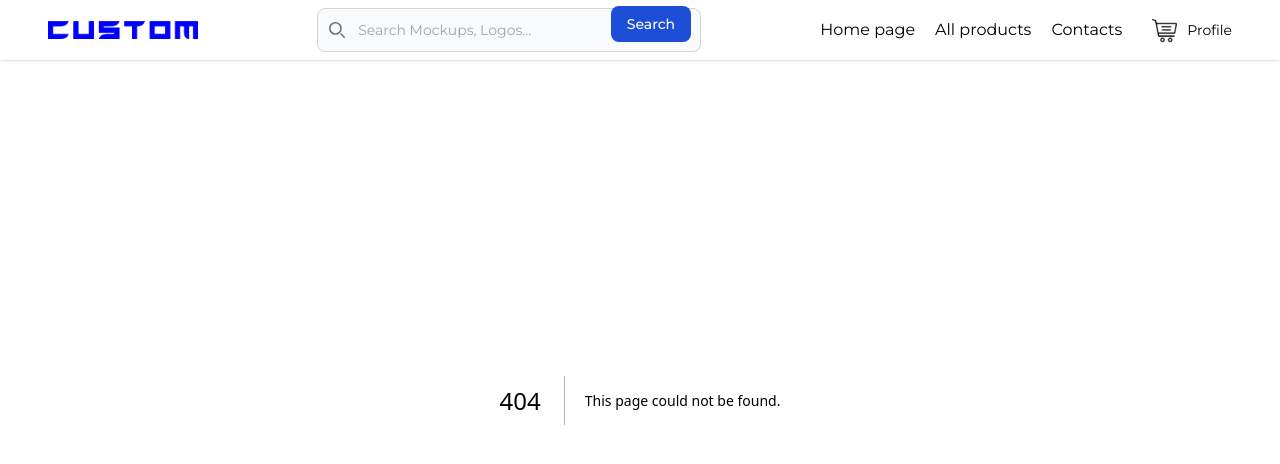
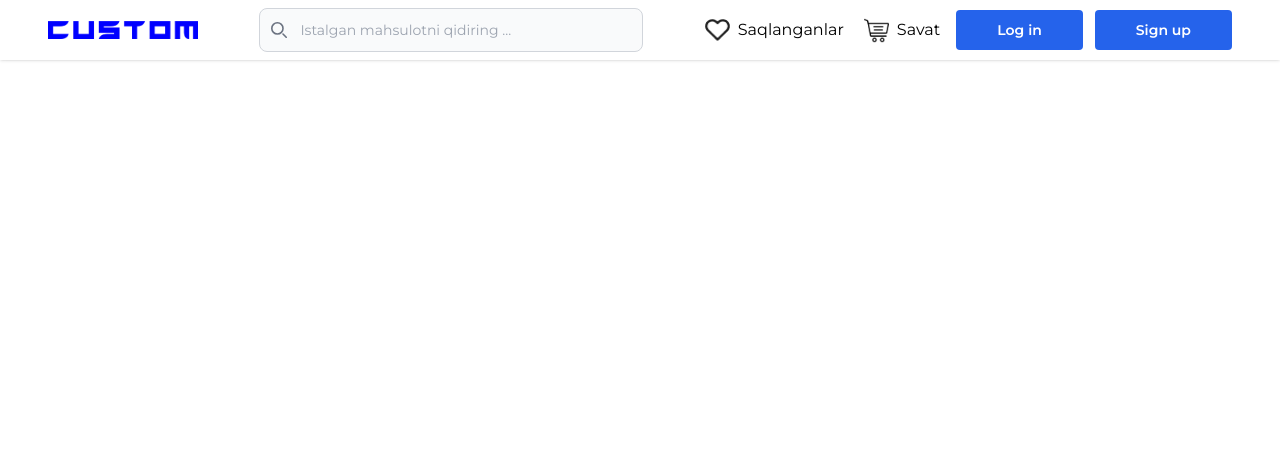
Before and after one commit to rasuloff96/custom.com, a Next.js app: page /wishes in a window 1280 px wide. Before the commit this address had no page. Shown: the top 464 px of the page. Built offline with nearby package versions, Linux system fonts and the light colour scheme.

Commit message:
navigation updated

```diff
--- a/package.json
+++ b/package.json
@@ -12,11 +12,14 @@
     "@headlessui/react": "^1.7.17",
     "@heroicons/react": "^2.0.18",
     "@mui/material": "^5.15.0",
+    "flowbite": "^2.2.1",
+    "flowbite-react": "^0.7.2",
     "next": "14.0.3",
     "react": "^18",
     "react-dom": "^18",
     "react-stars": "^2.2.5",
-    "react-toastify": "^9.1.3"
+    "react-toastify": "^9.1.3",
+    "tw-elements-react": "^1.0.0-alpha2"
   },
   "devDependencies": {
     "@types/node": "^20",
--- /dev/null
+++ b/src/app/wishes/page.tsx
@@ -0,0 +1,8 @@
+
+const WishesPage = () => {
+  return (
+    <div>WishesPage</div>
+  )
+}
+
+export default WishesPage
--- a/src/components/navbar.tsx
+++ b/src/components/navbar.tsx
@@ -1,9 +1,19 @@
+"use client"
+
 import Image from "next/image";
 import Link from "next/link";
+import {
+  TEDropdown,
+  TEDropdownToggle,
+  TEDropdownMenu,
+  TEDropdownItem,
+  TERipple,
+} from "tw-elements-react";
+
 
 const Navbar = () => {
 
-  // test change
+
   return (
     <header className=" flex items-center px-4 md:px-12 py-2 justify-between fixed top-0 w-full z-50 shadow bg-white ">
       <Link href={"/"}>
@@ -16,6 +26,46 @@ const Navbar = () => {
       </Link>
 
 
+      {/* <TEDropdown className="flex justify-center">
+        <TERipple rippleColor="light">
+          <TEDropdownToggle className="flex items-center whitespace-nowrap rounded bg-sky-200 px-5 pb-3 pt-3 text-sm font-medium  uppercase leading-normal text-sky-800 transition duration-150 ease-in-out hover:bg-primary-600 hover:shadow-[0_8px_9px_-4px_rgba(59,113,202,0.3),0_4px_18px_0_rgba(59,113,202,0.2)] focus:bg-primary-600 focus:shadow-[0_8px_9px_-4px_rgba(59,113,202,0.3),0_4px_18px_0_rgba(59,113,202,0.2)] focus:outline-none focus:ring-0 active:bg-primary-700 active:shadow-[0_8px_9px_-4px_rgba(59,113,202,0.3),0_4px_18px_0_rgba(59,113,202,0.2)] motion-reduce:transition-none dark:shadow-[0_4px_9px_-4px_rgba(59,113,202,0.5)] dark:hover:shadow-[0_8px_9px_-4px_rgba(59,113,202,0.2),0_4px_18px_0_rgba(59,113,202,0.1)] dark:focus:shadow-[0_8px_9px_-4px_rgba(59,113,202,0.2),0_4px_18px_0_rgba(59,113,202,0.1)] dark:active:shadow-[0_8px_9px_-4px_rgba(59,113,202,0.2),0_4px_18px_0_rgba(59,113,202,0.1)]">
+            Katalog
+            <span className="ml-2 [&>svg]:w-5 w-2">
+              <svg
+                xmlns="http://www.w3.org/2000/svg"
+                viewBox="0 0 20 20"
+                fill="currentColor"
+              >
+                <path
+                  fillRule="evenodd"
+                  d="M5.23 7.21a.75.75 0 011.06.02L10 11.168l3.71-3.938a.75.75 0 111.08 1.04l-4.25 4.5a.75.75 0 01-1.08 0l-4.25-4.5a.75.75 0 01.02-1.06z"
+                  clipRule="evenodd"
+                />
+              </svg>
+            </span>
+          </TEDropdownToggle>
+        </TERipple>
+
+        <TEDropdownMenu className="mt-3">
+          <TEDropdownItem>
+            <a href="#" className="block w-full min-w-[160px] cursor-pointer whitespace-nowrap bg-transparent px-4 py-2 text-sm text-left font-normal pointer-events-auto text-neutral-700 hover:bg-neutral-100 active:text-neutral-800 active:bg-neutral-100 focus:bg-neutral-100 focus:text-neutral-800 focus:outline-none active:no-underline dark:text-neutral-200 dark:hover:bg-neutral-600 dark:focus:bg-neutral-600 dark:active:bg-neutral-600">
+              Maishiy Texnika
+            </a>
+          </TEDropdownItem>
+          <TEDropdownItem>
+            <a href="#" className="block w-full min-w-[160px] cursor-pointer whitespace-nowrap bg-transparent px-4 py-2 text-sm text-left font-normal pointer-events-auto text-neutral-700 hover:bg-neutral-100 active:text-neutral-800 active:bg-neutral-100 focus:bg-neutral-100 focus:text-neutral-800 focus:outline-none active:no-underline dark:text-neutral-200 dark:hover:bg-neutral-600 dark:focus:bg-neutral-600 dark:active:bg-neutral-600">
+              Ro`zg`or tovarlari
+            </a>
+          </TEDropdownItem>
+          <TEDropdownItem>
+            <a href="#" className="block w-full min-w-[160px] cursor-pointer whitespace-nowrap bg-transparent px-4 py-2 text-sm text-left font-normal pointer-events-auto text-neutral-700 hover:bg-neutral-100 active:text-neutral-800 active:bg-neutral-100 focus:bg-neutral-100 focus:text-neutral-800 focus:outline-none active:no-underline dark:text-neutral-200 dark:hover:bg-neutral-600 dark:focus:bg-neutral-600 dark:active:bg-neutral-600">
+              Kopmyuter jihozlari
+            </a>
+          </TEDropdownItem>
+        </TEDropdownMenu>
+      </TEDropdown> */}
+
+
 
       <form className="flex w-96">
         <label htmlFor="default-search" className="mb-2 text-sm font-medium text-gray-900 sr-only dark:text-white">Search</label>
@@ -25,33 +75,55 @@ const Navbar = () => {
               <path stroke="currentColor" stroke-linecap="round" stroke-linejoin="round" stroke-width="2" d="m19 19-4-4m0-7A7 7 0 1 1 1 8a7 7 0 0 1 14 0Z" />
             </svg>
           </div>
-          <input type="search" id="default-search" className="block w-full h-11 p-4 ps-10 text-sm text-gray-900 border border-gray-300 rounded-lg bg-gray-50 focus:ring-blue-500 focus:border-blue-500 dark:bg-gray-700 dark:border-gray-600 dark:placeholder-gray-400 dark:text-white dark:focus:ring-blue-500 dark:focus:border-blue-500" placeholder="Search Mockups, Logos..." required/>
-            <button type="submit" className="text-white h-9 absolute end-2.5 bottom-2.5 bg-blue-700 hover:bg-blue-800 focus:ring-4 focus:outline-none focus:ring-blue-300 font-medium rounded-lg text-sm px-4 py-2 dark:bg-blue-600 dark:hover:bg-blue-700 dark:focus:ring-blue-800">Search</button>
+          <input type="search" id="default-search" className="block w-full h-11 p-4 ps-10 text-sm text-gray-900 border border-gray-300 rounded-lg bg-gray-50 focus:ring-blue-500 focus:border-blue-500 dark:bg-gray-700 dark:border-gray-600 dark:placeholder-gray-400 dark:text-white dark:focus:ring-blue-500 dark:focus:border-blue-500" placeholder="Istalgan mahsulotni qidiring ..." required />
+          {/* Submit Button */}
+          {/* <button type="submit" className="text-white h-9 absolute end-2.5 bottom-2.5 bg-blue-700 hover:bg-blue-800 focus:ring-4 focus:outline-none focus:ring-blue-300 font-medium rounded-lg text-sm px-4 py-2 dark:bg-blue-600 dark:hover:bg-blue-700 dark:focus:ring-blue-800">Search</button> */}
         </div>
       </form>
 
 
       <div className="flex items-center space-x-2.5 text-sm">
         <nav className="md:ml-auto flex flex-wrap items-center text-base justify-center">
-          <Link href={'/'} className="mr-5 hover:text-gray-900 cursor-pointer">Home page</Link>
+          {/* <Link href={'/'} className="mr-5 hover:text-gray-900 cursor-pointer">Home page</Link>
           <Link href={'/products'} className="mr-5 hover:text-gray-900 cursor-pointer">All products</Link>
-          <Link href={'/contacts'} className="mr-5 hover:text-gray-900 cursor-pointer">Contacts</Link>
-        </nav>
-        <Link href={"/shopping-cart"}>
-          {/* <button className="button bg-blue-600 text-white border-transparent hover:border-blue-600 hover:bg-transparent hover:text-black "> */}
-          <Image src={"/shopping-cart.png"}
-            alt="basket icon"
-            width={25}
-            height={25}
-          />
+          <Link href={'/contacts'} className="mr-5 hover:text-gray-900 cursor-pointer">Contacts</Link> */}
 
-          {/* </button> */}
-        </Link>
-        <Link href={"/client-profile"}>
+          {/* saqlanganlar */}
+          <Link href={"/wishes"} className="flex justify-center items-center mr-5">
+            <Image src={"/like.png"}
+              width={25}
+              height={25}
+              alt="saqlangan mahsulotlar"
+            />
+            <p className="text-base ml-2">Saqlanganlar</p>
+          </Link>
+          {/* savat */}
+          <Link href={"/shopping-cart"} className="flex justify-center items-center">
+            <Image src={"/shopping-cart.png"}
+              alt="basket icon"
+              width={25}
+              height={25}
+            />
+            <p className="text-base ml-2">Savat</p>
+          </Link>
+          <Link href={"/log-in"} className="ml-2 mr-1">
+            <button className='button flex justify-center items-center w-33 h-10 ml-2 text-sm bg-blue-600 text-white border-transparent hover:border-blue-600 hover:bg-transparent hover:text-black'>
+              Log in
+            </button>
+          </Link>
+          <Link href={"/sign-up"}>
+            <button className="button flex justify-center items-center w-33 h-10 ml-2 text-sm bg-blue-600 text-white border-transparent hover:border-blue-600 hover:bg-transparent hover:text-black">
+              Sign up
+            </button>
+          </Link>
+
+          {/* User Profile Here */}
+          {/* <Link href={"/client-profile"}>
           <button className="flex justify-center items-center rounded-full border-sky-500">
             Profile
           </button>
-        </Link>
+        </Link> */}
+        </nav>
       </div>
     </header>
   );
```
Also changed, not shown: public/like.png (added), 1 other file (tests, documents, lock files or other folders).
